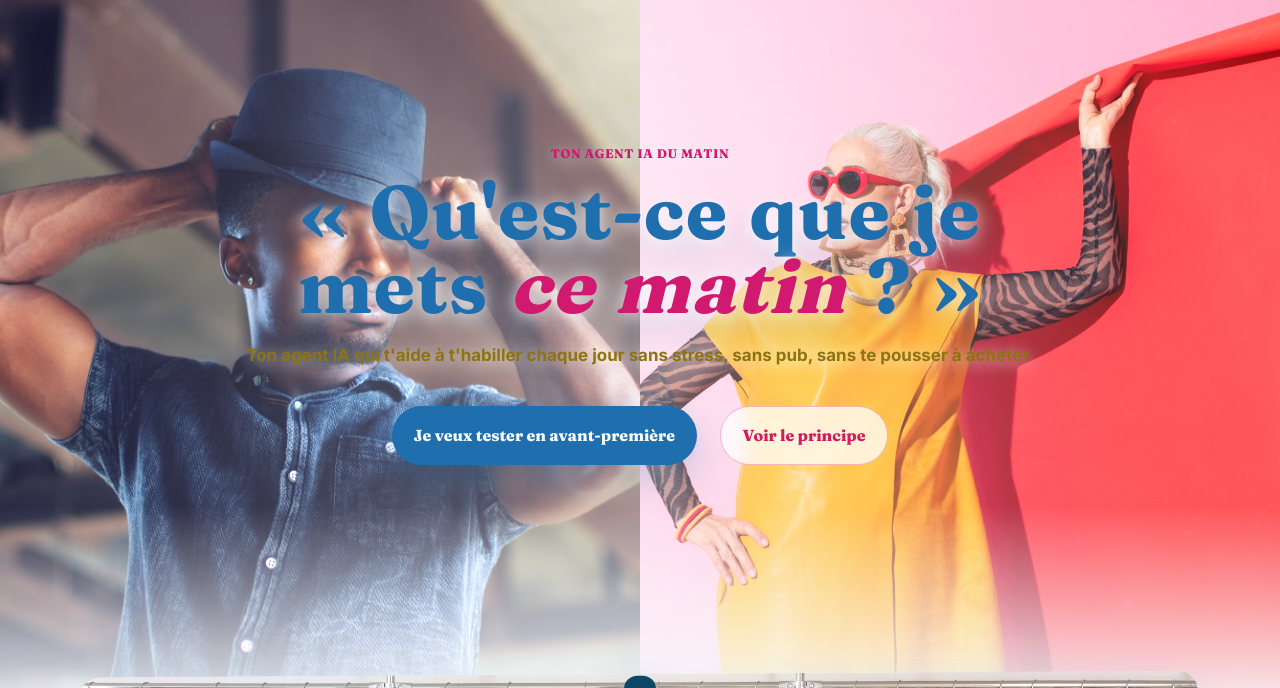
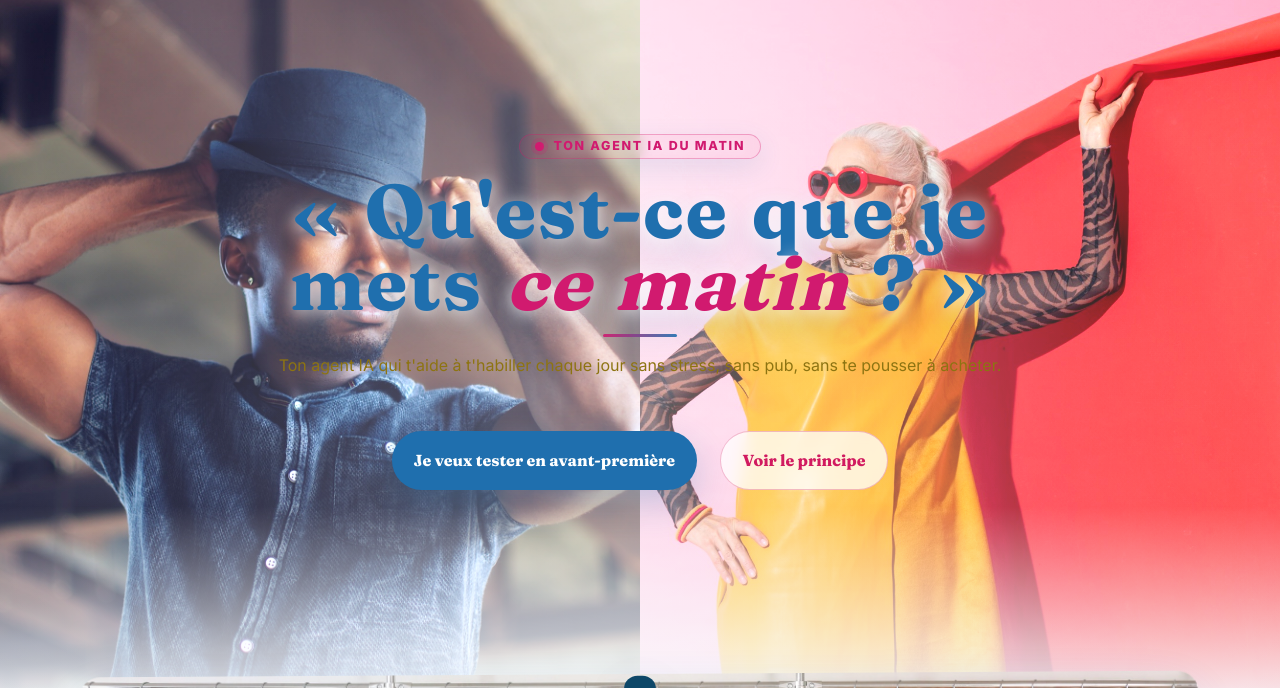
Before and after one commit to mehtapke-cmyk/styleme, a website: page index.html in a window 1280 px wide. Shown: the part 112-800 px from the top of the page. Drawn offline with Linux system fonts and the light colour scheme; a web font is replaced by a local one.

Commit message:
Update style.css

```diff
--- a/style.css
+++ b/style.css
@@ -2,7 +2,7 @@
   font-family:"Intro Head R Base";
   src:url("assets/fonts/intro-script-rust/introheadr-base-webfont.woff2") format("woff2"),
       url("assets/fonts/intro-script-rust/introheadr-base-webfont.woff") format("woff");
-  font-weight:700;
+  font-weight:900;
   font-style:normal;
   font-display:swap;
 }
@@ -32,8 +32,8 @@
   --font-editorial:var(--font-subtitle);
   --font-cool:var(--font-subtitle);
   --font-fact:var(--font-subtitle);
-  --type-title:clamp(2.25rem,4vw,3.9rem);
-  --type-hero:clamp(2.85rem,5.9vw,5.45rem);
+  --type-title:clamp(2.60rem,4vw,4.2rem);
+  --type-hero:clamp(3rem,5.9vw,5.7rem);
   --type-eyebrow:clamp(.78rem,.85vw,.95rem);
   --type-subtitle:clamp(1.12rem,1.2vw,1.32rem);
   --type-paragraph:1.06rem;
@@ -72,9 +72,40 @@ a{color:inherit;text-decoration:none}
 .hero-panel--right img{object-position:center}
 .hero-overlay{background:linear-gradient(90deg,rgba(247,251,255,.04),rgba(255,255,255,.26) 34%,rgba(255,255,255,.34) 50%,rgba(255,255,255,.26) 66%,rgba(247,251,255,.04)),linear-gradient(180deg,rgba(247,251,255,0),rgba(247,251,255,.05) 74%,rgba(247,251,255,.86))}
 .hero-inner{position:relative;display:grid;justify-items:center;padding:clamp(3rem,5vw,4.8rem) 0 clamp(3.4rem,5vw,4.6rem);color:var(--body-copy);text-align:center;transform:translateY(clamp(-2.8rem,-4vh,-1.4rem))}
-.eyebrow{display:inline-flex;align-items:center;gap:.55rem;margin:0 0 .9rem;font-family:var(--font-subtitle);font-weight:700;font-size:var(--type-eyebrow);line-height:1.12;letter-spacing:.05em;text-transform:uppercase;color:var(--subtitle)}
-.hero .eyebrow{color:var(--subtitle);justify-content:center;text-shadow:0 2px 16px rgba(255,255,255,.78);font-size:var(--type-eyebrow)}
-.eyebrow::before{content:none}
+.eyebrow{
+  display:inline-flex;
+  align-items:center;
+  gap:.6rem;
+  padding:.3rem .9rem;
+  border-radius:999px;
+  background:rgba(209,26,111,.06);
+  border:1px solid rgba(209,26,111,.32);
+  box-shadow:0 8px 26px rgba(31,111,174,.12);
+  text-transform:uppercase;
+  letter-spacing:.14em;
+  color:var(--subtitle);
+}
+.eyebrow::before{
+  content:"";
+  width:9px;
+  height:9px;
+  border-radius:50%;
+  background:var(--subtitle);
+  box-shadow:0 0 0 4px rgba(209,26,111,.18);
+}
+.hero .eyebrow{
+  justify-content:center;
+  text-shadow:0 2px 16px rgba(255,255,255,.78);
+}
+.eyebrow{
+  margin-bottom:1rem;
+  font-weight:800;
+}
+.eyebrow{
+  font-size:clamp(.78rem,.95vw,1rem);
+  line-height:1;
+  backdrop-filter:blur(6px);
+}
 h1,h2{margin:0;font-family:var(--font-display);font-weight:700;line-height:1.04;letter-spacing:.01em;color:var(--headline);text-wrap:balance;overflow-wrap:break-word}
 h3{margin:0;font-family:var(--font-subtitle);font-weight:700;line-height:1.1;letter-spacing:.01em;color:var(--subtitle);text-wrap:balance;overflow-wrap:break-word}
 h1{max-width:1000px;font-size:var(--type-title)}
@@ -83,9 +114,31 @@ h2{font-size:var(--type-title)}
 h2 span:not(.site-name){color:var(--subtitle)}
 .site-name{font-family:var(--font-brand);font-weight:750;font-style:italic;letter-spacing:.015em;color:#1f6fae}
 .brand .site-name,.footer-brand .site-name{color:var(--headline)}
-.hero h1{color:var(--headline);text-shadow:0 2px 18px rgba(255,255,255,.94),0 16px 34px rgba(31,111,174,.2);max-width:min(1200px,calc(100vw - 44px));font-size:var(--type-hero);line-height:.98;letter-spacing:.012em;word-spacing:.06em}
-.hero h1 .site-name{color:var(--headline);text-shadow:0 2px 18px rgba(255,255,255,.94),0 14px 30px rgba(31,111,174,.18)}
-.hero-sub{max-width:min(900px,calc(100vw - 64px));margin:1.2rem auto 0;color:var(--body-copy);font-size:var(--type-paragraph);font-weight:700;text-shadow:0 2px 16px rgba(255,255,255,.86)}
+.hero h1{color:var(--headline);text-shadow:0 2px 18px rgba(255,255,255,.94),0 16px 34px rgba(31,111,174,.2);max-width:min(1200px,calc(100vw - 44px));font-size:var(--type-hero);line-height:.96;
+  letter-spacing:.02em;
+  word-spacing:.08em;
+  text-transform:none;}
+.hero h1::after{
+  content:"";
+  display:block;
+  width:74px;
+  height:3px;
+  margin:.9rem auto 0;
+  border-radius:999px;
+  background:linear-gradient(90deg,var(--subtitle),var(--headline));
+  opacity:.9;
+}
+..hero-sub{
+  max-width:min(32ch, calc(100vw - 48px));
+  margin:1.4rem auto 0;
+  font-size:clamp(1.1rem, 1.4vw, 1.35rem);
+  font-weight:800;
+  color:var(--ink);
+}
+.hero-sub strong{
+  color:var(--subtitle);
+  font-weight:850;
+}
 .hero-actions{display:flex;flex-wrap:wrap;justify-content:center;gap:1.45rem;margin-top:2.35rem}
 .btn{display:inline-flex;align-items:center;justify-content:center;border:0;border-radius:999px;padding:1rem 1.35rem;font-family:var(--font-subtitle);font-weight:700;cursor:pointer;transition:transform .2s,box-shadow .2s,background .2s}
 .btn:hover{transform:translateY(-2px)}
@@ -299,6 +352,17 @@ html[lang="ar"] .advice-list li{border-left:0;border-right:5px solid var(--pink)
   .powered-line .footer-logo--mk{width:64px;height:42px}
   .powered-line .footer-flag{width:34px;height:23px}
 }
-@media (max-width:700px){
-  .impact-stats{grid-template-columns:1fr}
+@media (max-width:560px){
+  .hero-inner{
+    padding-top:3.4rem;
+  }
+  .eyebrow{
+    transform:translateY(-.2rem);
+    font-size:.72rem;
+  }
+  .hero h1{
+    margin-top:.7rem;
+  }
 }
+
+}
```
